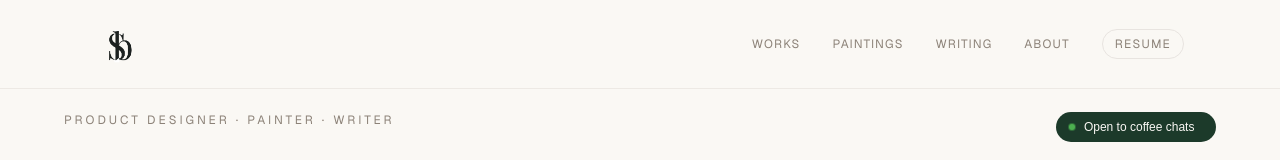
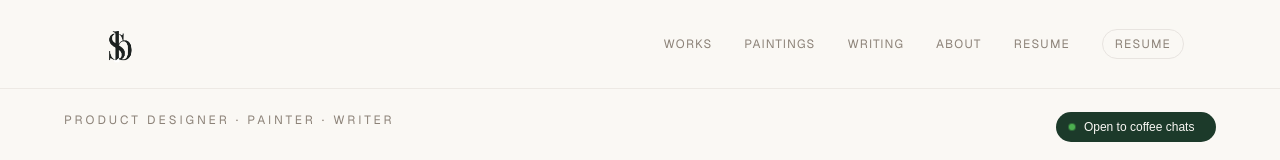
Before and after one commit to NanaAbenaBempong/artbysarps-v2, a Next.js app: page / in a window 1280 px wide. Shown: the top 160 px of the page. Built offline with nearby package versions, Linux system fonts and the light colour scheme.

Commit message:
Update src/app/components/Nav.tsx

```diff
--- a/src/app/components/Nav.tsx
+++ b/src/app/components/Nav.tsx
@@ -5,10 +5,11 @@ import Image from 'next/image'
 import Link from 'next/link'
 
 const NAV_LINKS = [
-  { label: 'Works',    href: '/works' },
-  { label: 'Paintings', href: '/paintings' },
-  { label: 'Writing',  href: 'https://writings.artbysarps.com', target: '_blank', rel: 'noopener noreferrer' },
-  { label: 'About',    href: '/about' },
+  { label: 'Works',    href: '/works',                               target: undefined as string | undefined, rel: undefined as string | undefined, pill: false },
+  { label: 'Paintings', href: '/paintings',                          target: undefined as string | undefined, rel: undefined as string | undefined, pill: false },
+  { label: 'Writing',  href: 'https://writings.artbysarps.com',      target: '_blank',                        rel: 'noopener noreferrer',            pill: false },
+  { label: 'About',    href: '/about',                               target: undefined as string | undefined, rel: undefined as string | undefined, pill: false },
+  { label: 'Resume',   href: '/sarpomaa-bempong-resume.pdf',         target: '_blank',                        rel: 'noopener noreferrer',            pill: true  },
 ]
 
 export default function Nav({ forceDark = false }: { forceDark?: boolean }) {
```
